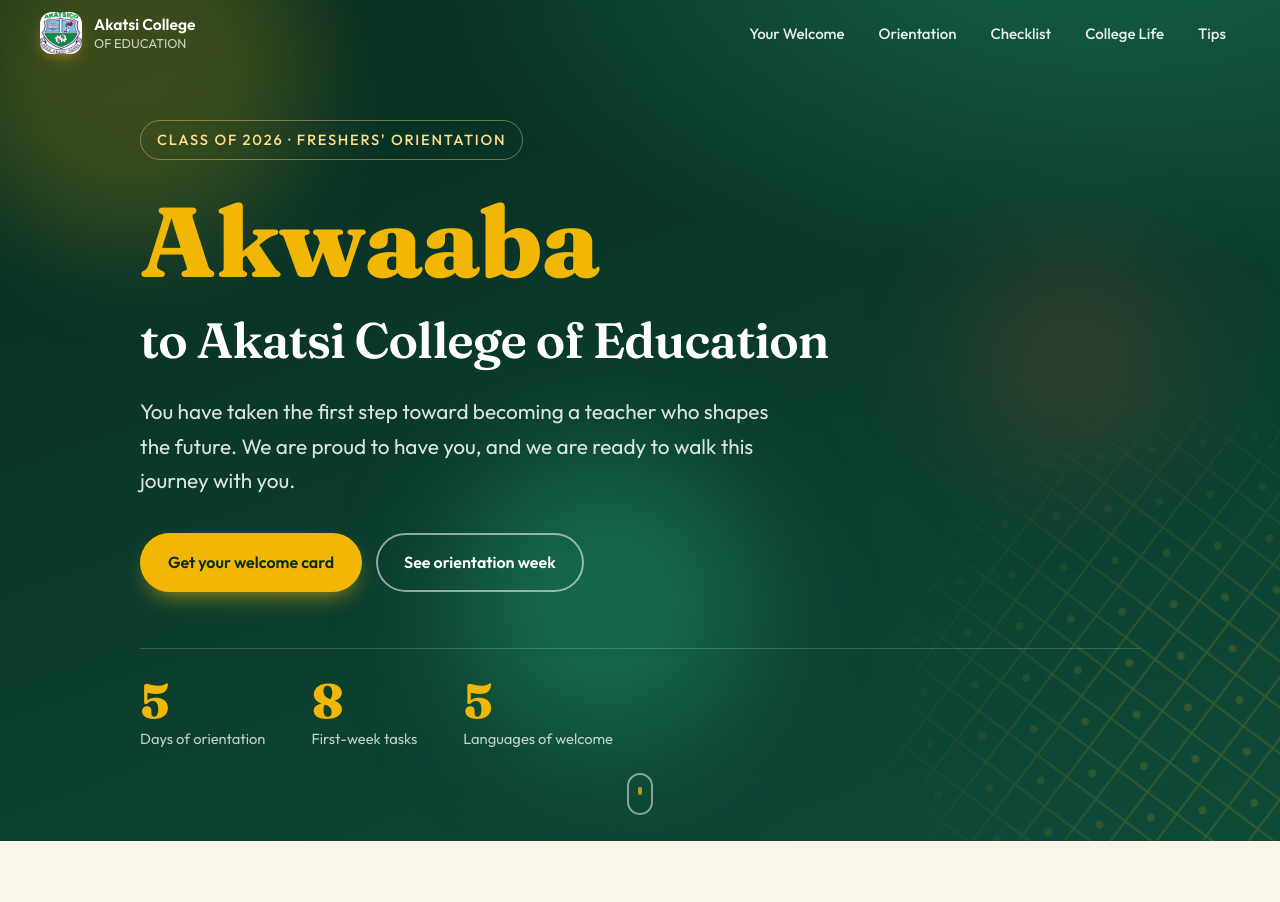
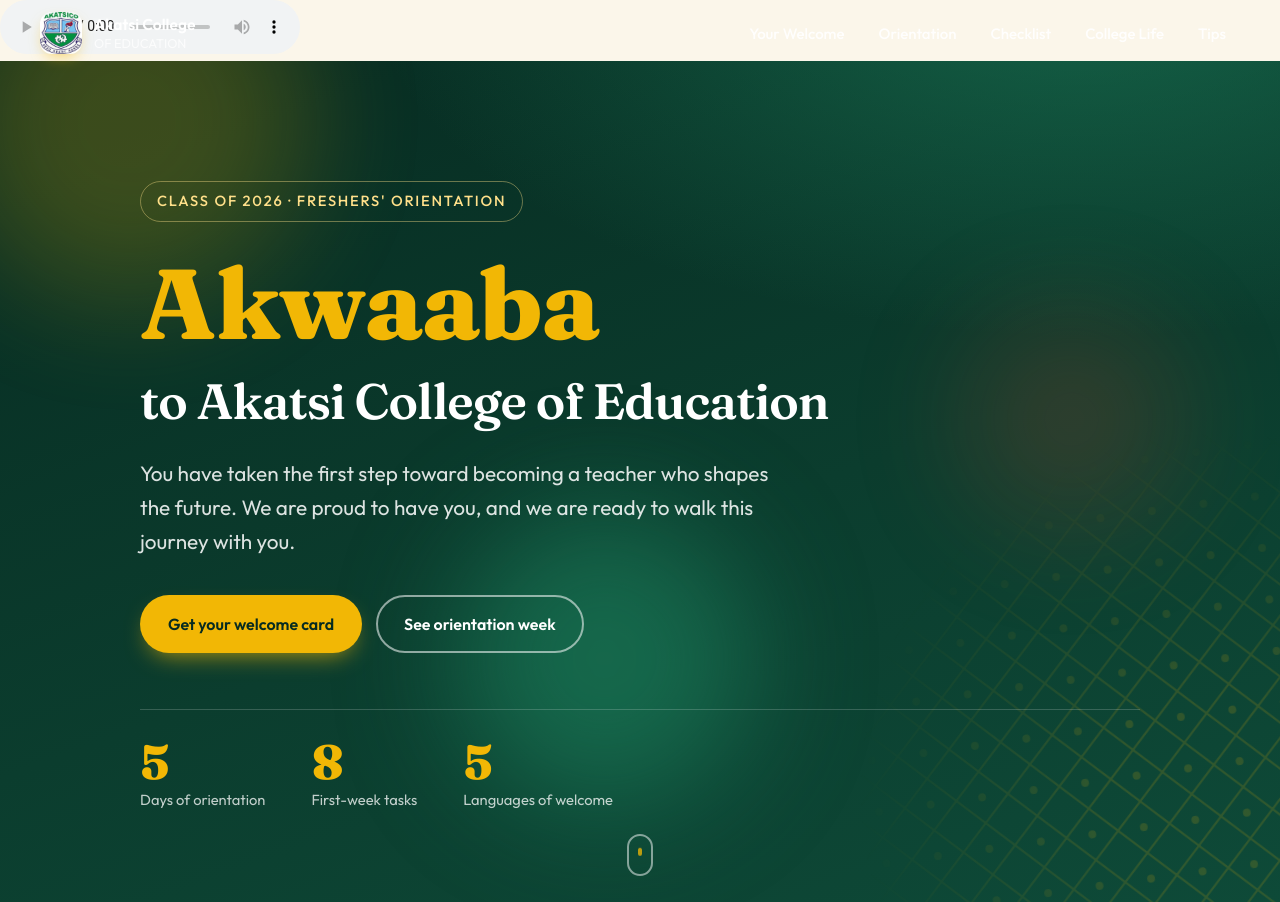
Before and after one commit to SITSOFE233/Akatsi-welcome, a plain HTML site: page index.html in a window 1280 px wide. Shown: the top 902 px of the page. Drawn offline with Linux system fonts and the light colour scheme.

Commit message:
Update index.html

```diff
--- a/index.html
+++ b/index.html
@@ -10,7 +10,8 @@
   <link href="https://fonts.googleapis.com/css2?family=Fraunces:opsz,wght@9..144,600;9..144,800&family=Outfit:wght@400;500;600&display=swap" rel="stylesheet">
   <link rel="stylesheet" href="style.css">
 </head>
-<body>
+  <audio controls src="Anthem.mp4"></audio>
+    <body>
 
   <canvas id="confetti" aria-hidden="true"></canvas>
 
```
